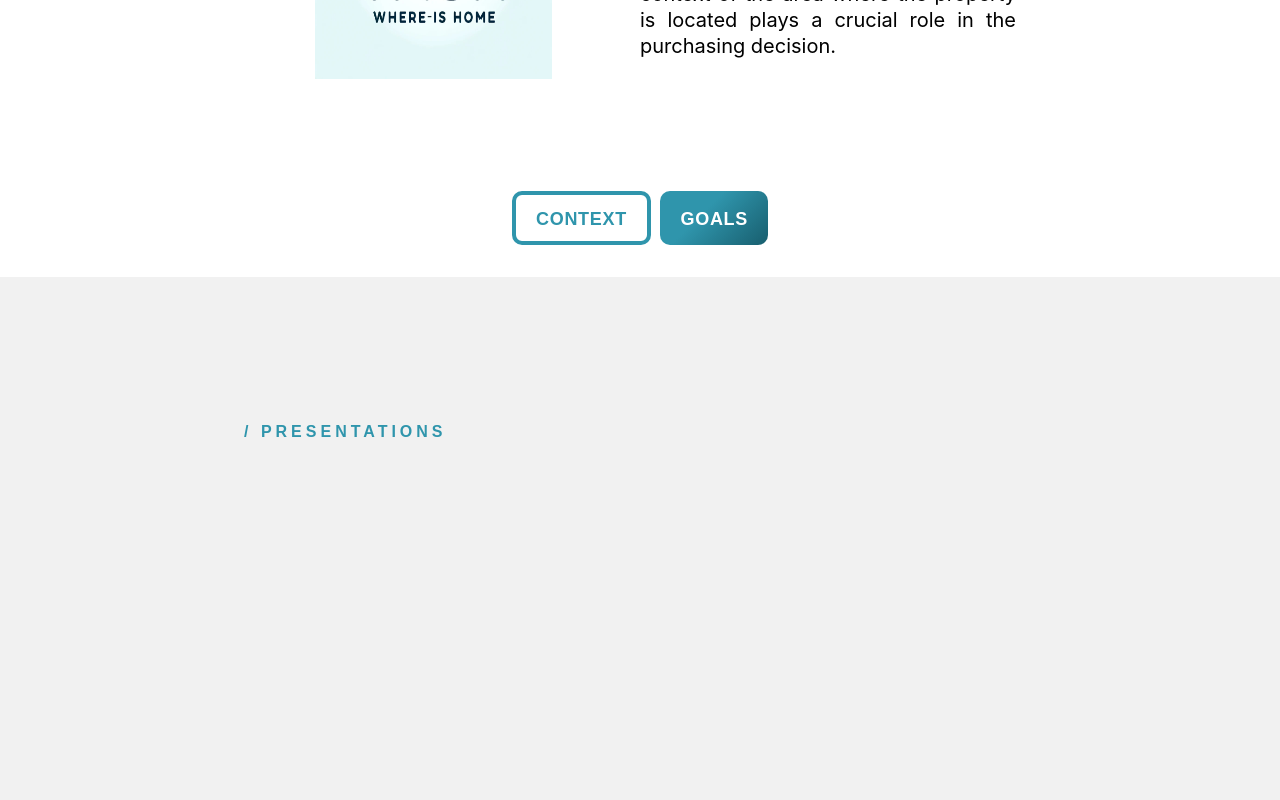
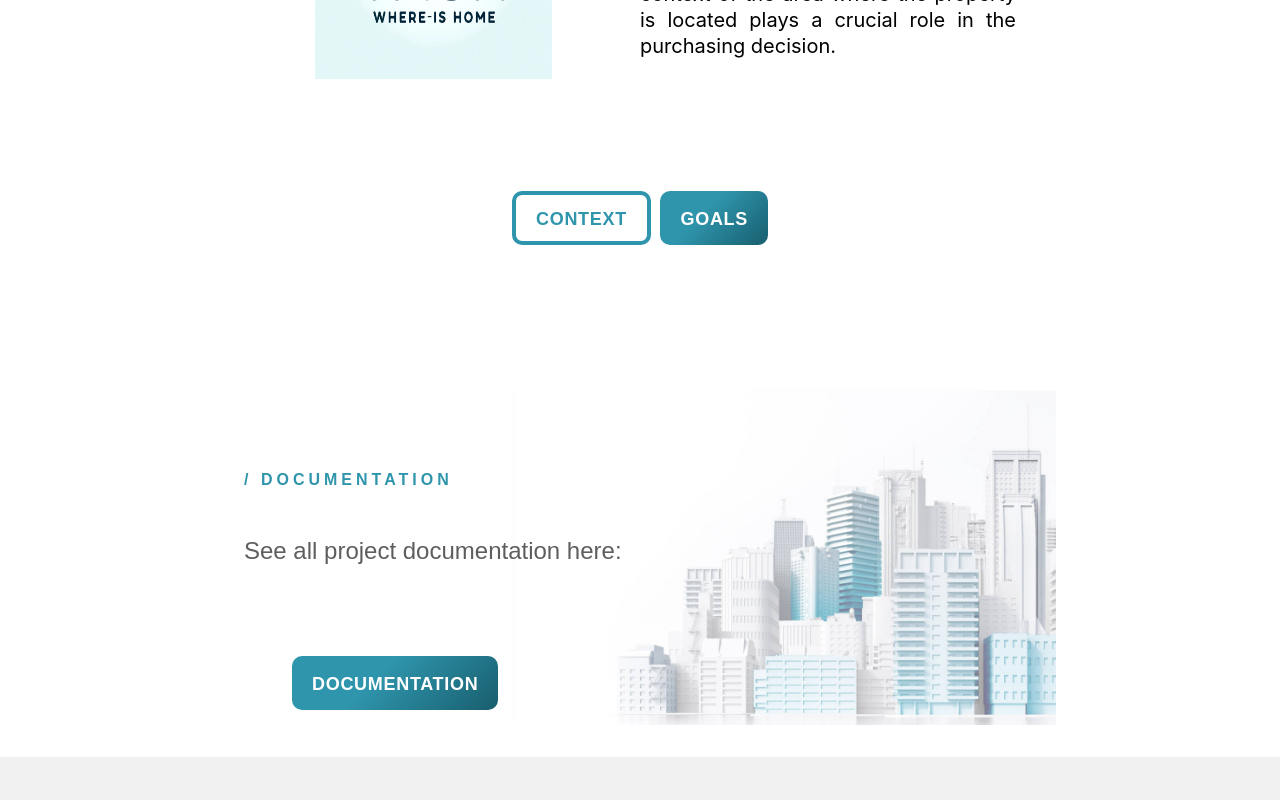
Before and after one commit to Wish-Where-is-Home/Website-WisHpresentation, a React (Create React App) app in the folder wish-whereishome/: page / in a window 1280 px wide. Shown: the part 1420-2220 px from the top of the page. Built offline with nearby package versions, Linux system fonts and the light colour scheme.

Commit message:
Added documentation section

```diff
--- a/wish-whereishome/src/App.js
+++ b/wish-whereishome/src/App.js
@@ -12,6 +12,7 @@ import Footer from './Sections/Footer/Footer';
 import Presentations from './Sections/Presentations/Presentations';
 import Architecture from './Sections/Architecture/Architecture';
 import Timeline from './Sections/Timeline/Timeline';
+import Documentation from './Sections/Documentation/Documentation';
 
 
 
@@ -51,6 +52,7 @@ function App() {
            <Navbar isOpen={isOpen} toggleNavbar={toggleNavbar}/>
           <Home />
           <Product />
+          <Documentation/>
           <Presentations/>
           <Architecture/>
           <Timeline/>
--- a/wish-whereishome/src/Components/Navbar/Navbar.js
+++ b/wish-whereishome/src/Components/Navbar/Navbar.js
@@ -22,6 +22,7 @@ const Navbar = ({ isOpen, toggleNavbar }) => {
                 <ul className='navbar-list'>
                     <li><Link to="home" spy={true} smooth={true} duration={500} className="navbar-link"onClick={toggleNavbar}>Home</Link></li>
                     <li><Link to="product" spy={true} smooth={true} duration={500} className="navbar-link"onClick={toggleNavbar}>Product</Link></li>
+                    <li><Link to="documentation" spy={true} smooth={true} duration={500} className="navbar-link"onClick={toggleNavbar}>Documentation</Link></li>
                     <li><Link to="presentations" spy={true} smooth={true} duration={500} className="navbar-link"onClick={toggleNavbar}>Presentations</Link></li>
                     <li><Link to="architecture" spy={true} smooth={true} duration={500} className="navbar-link"onClick={toggleNavbar}>Architecture</Link></li>
                     <li><Link to="timeline" spy={true} smooth={true} duration={500} className="navbar-link"onClick={toggleNavbar}>Timeline</Link></li>
--- /dev/null
+++ b/wish-whereishome/src/Sections/Documentation/Documentation.css
@@ -0,0 +1,120 @@
+.documentation-section{
+    width: 100%;
+    height: 50vh;
+    display: flex;
+    align-items: center;
+    justify-content: center;
+    opacity: 1;
+    flex-direction: column;
+    background-color:rgb(255, 255, 255);
+    padding-bottom: 2rem;
+}
+
+
+
+.documentation-content{
+    display: flex;
+    flex-direction: column;
+    height: 100%;
+    width: 65%;
+    background-image: url('../../Assets/documentationphoto.jpg');
+    background-size: cover;
+    background-position: center;
+}
+
+
+.row-documentation-h3{
+    width: 100%;
+    float: left;
+    padding: 0 20px;
+    padding-top: 8rem;
+    display: flex;
+    flex-direction: column;
+}
+
+
+.row-documentation-h3 h3{
+    font-family: "metropolis-semibold", sans-serif;
+    font-size: 16px;
+    line-height: 1.3125;
+    text-transform: uppercase;
+    letter-spacing: 0.25rem;
+    color: #2f95ac;
+    align-self: flex-start;
+}
+
+
+.row-documentation-h3 p{
+    line-height: 42px;
+    font-family: "metropolis-regular", sans-serif;
+    font-size: 24px;
+    margin-bottom: 36px;
+    color:rgba(85, 85, 85, 0.95);
+    align-self: flex-start;
+}
+
+
+.doc-button-div{
+    width: 100%;
+    display: flex;
+    padding: 0 20px;
+    margin-top: 3rem;
+}
+
+.documentation-button {
+    align-items: center;
+    background-image: linear-gradient(135deg, #2f95ac 40%, #185e6e );
+    border: 0;
+    border-radius: 10px;
+    box-sizing: border-box;
+    color: #fff;
+    cursor: pointer;
+    display: flex;
+    flex-direction: column;
+    font-family: "Codec cold",sans-serif;
+    font-size: 18px;
+    font-weight: 700;
+    height: 54px;
+    justify-content: center;
+    letter-spacing: .7px;
+    line-height: 1;
+    max-width: 100%;
+    padding-left: 20px;
+    padding-right: 20px;
+    padding-top: 5px;
+    padding-bottom: 3px;
+    text-decoration: none;
+    text-transform: uppercase;
+    user-select: none;
+    -webkit-user-select: none;
+    touch-action: manipulation;
+    margin-left: 3rem;
+  }
+
+  .documentation-button:active {
+    outline: 0;
+  }
+
+  .documentation-button:hover {
+    outline: 0;
+  }
+
+  .documentation-button span {
+    transition: all 200ms;
+  }
+
+  .documentation-button:hover span {
+    transform: scale(.9);
+    opacity: .75;
+  }
+
+
+
+  .product-button.active {
+    background-image: linear-gradient(135deg, #ffffff 40%, #ffffff );
+    border: 4px solid #2f95ac;
+  }
+
+  .product-button.active span{
+    color: #2f95ac;
+  }
--- /dev/null
+++ b/wish-whereishome/src/Sections/Documentation/Documentation.js
@@ -0,0 +1,23 @@
+import React from 'react';
+import './Documentation.css';
+
+const Documentation = () => {
+
+
+
+  return (
+    <div id="documentation" className='documentation-section'>
+      <div className='documentation-content'>
+        <div className='row-documentation-h3'>
+          <h3>/ Documentation</h3>
+          <p>See all project documentation here:</p>
+        </div>
+        <div className='doc-button-div'>
+          <button className='documentation-button' ><span>Documentation</span></button>
+        </div>
+        </div>
+    </div>
+  );
+};
+
+export default Documentation;
--- a/wish-whereishome/src/Sections/Goals/Goals.css
+++ b/wish-whereishome/src/Sections/Goals/Goals.css
@@ -14,3 +14,19 @@
     width: 100%;
     padding-bottom: 5rem;
 }
+
+
+.goals-content{
+    display: flex;
+    flex-direction: row;
+    justify-content: space-between;
+    width: 80%;
+    align-self: center;
+}
+
+
+
+.goals-content div{
+    display: flex;
+
+}
--- a/wish-whereishome/src/Sections/Goals/Goals.js
+++ b/wish-whereishome/src/Sections/Goals/Goals.js
@@ -6,7 +6,18 @@ const Goals = () => {
     <div className='goals-section'>
         <h3>Goals</h3>
         <div className='goals-content'>
-
+          <div>
+            <p>Goal 1</p>
+          </div>
+          <div>
+          <p>Goal 2</p>
+            </div>
+            <div>
+            <p>Goal 3</p>
+            </div>
+            <div>
+            <p>Goal 4</p>
+            </div>
         </div>
     </div>
   );
--- a/wish-whereishome/src/Sections/Product/Product.css
+++ b/wish-whereishome/src/Sections/Product/Product.css
@@ -44,6 +44,6 @@
     justify-content: space-between;
     padding: 0 20px;
     padding-top: 4rem;
-    padding-bottom: 2rem;
+    padding-bottom: 5rem;
     width: 20%;
 }
```
Also changed, not shown: wish-whereishome/src/Assets/documentationphoto.jpg (added).
